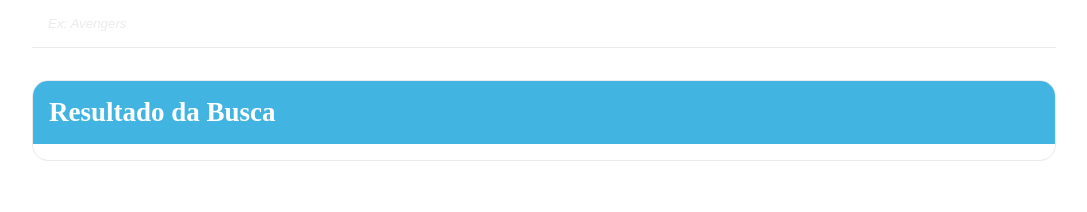
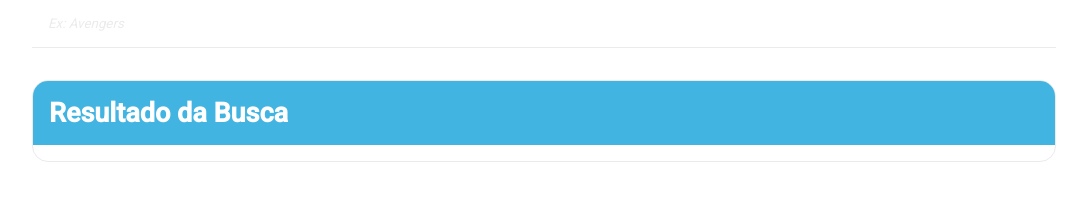
Before and after one commit to rmrantunes/filter-movies-kolabs-test, a Next.js app: page / in a window 1280 px wide. Shown: the top 212 px of the page, without its empty margins (96-1183 px from the left). Built offline with nearby package versions, Linux system fonts and the light colour scheme.

Commit message:
feat: add font-family as Roboto

```diff
--- a/src/styles/GlobalStyle.ts
+++ b/src/styles/GlobalStyle.ts
@@ -6,6 +6,10 @@ const GlobalStyle = createGlobalStyle`
     padding: 0;
     box-sizing: border-box;
   }
+
+  body, input, textarea, button {
+    font-family: 'Roboto', 'Segoe UI', Tahoma, Geneva, Verdana, sans-serif;
+  }
 `
 
 export default GlobalStyle
```
